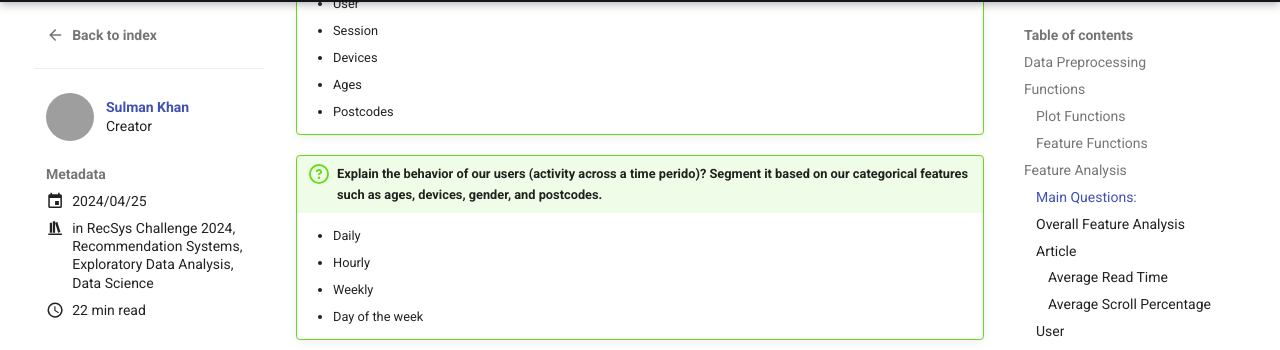
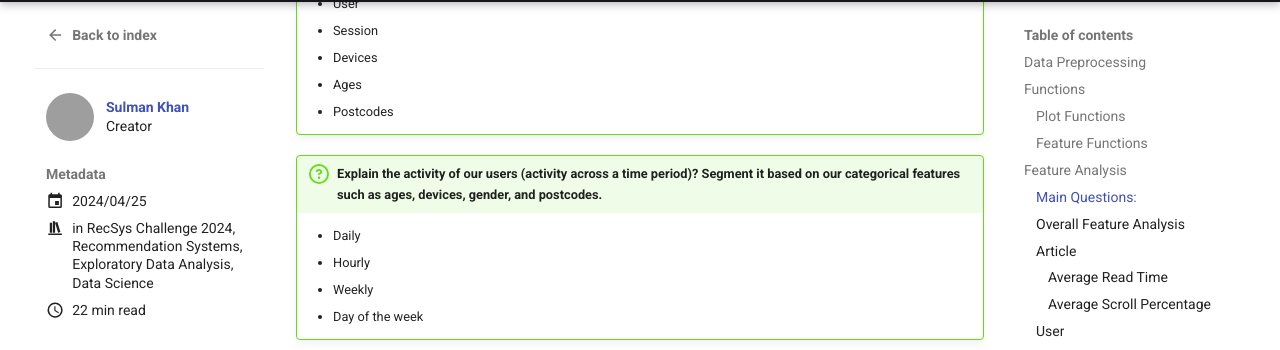
Before and after one commit to SulmanK/Blog, an MkDocs documentation site: the page built from docs/writing/posts/recsys_2024_eda.md, in a window 1280 px wide and 900 px high, scrolled down 8388 px. Shown: the part 94-444 px from the top of the window. Built offline with MkDocs 1.6.1 and Material for MkDocs 9.7.7, drawn with Linux system fonts in a browser that asks for light colours; comment, search, counter and statistics services are not loaded; some of the changed text lies outside the part shown; grey boxes are pictures that could not be loaded.

Commit message:
fixed capitalization

````diff
--- a/docs/writing/posts/recsys_2024_eda.md
+++ b/docs/writing/posts/recsys_2024_eda.md
@@ -374,7 +374,7 @@
     - Postcodes
 
 
-!!! question "Explain the behavior of our users (activity across a time perido)? Segment it based on our categorical features such as ages, devices, gender, and postcodes."
+!!! question "Explain the activity of our users (activity across a time period)? Segment it based on our categorical features such as ages, devices, gender, and postcodes."
 
     - Daily
     - Hourly
@@ -1120,7 +1120,7 @@
 
     ![](./img/device_sp.png)
 
-!!! question "What is the topic distribution for Devices?"
+!!! question "What is the topic distribution for devices?"
 
 !!! success "Solution"
     The topic distribution is relatively consistent across all devices: Kendt > Sport > Begivenhed, Underholdning > Kriminalitet
@@ -1162,7 +1162,7 @@
 
 ### Age
 
-!!! question "What are the distribution of Ages?"
+!!! question "What are the distribution of ages?"
 
 !!! success "Solution"
     There's significant variation in the frequency of ages, with a majority of users falling within the 50-79 age range.
@@ -1176,7 +1176,7 @@
     ![](./img/age_dist.png)
 
 
-!!! question "What is the distribution of read time and scroll percentages for Ages?"
+!!! question "What is the distribution of read time and scroll percentages for ages?"
 
 
 !!! success "Solution"
@@ -1204,7 +1204,7 @@
     ```
     ![](./img/age_sp.png)
 
-!!! question "What is the topic distribution for Age?"
+!!! question "What is the topic distribution for age?"
 !!! success "Solution"
     Five topics consistently appear across all age ranges, but their frequency varies within each age group.
     ```python
@@ -1230,7 +1230,7 @@
     ![](./img/age_topics.png)
 
 
-!!! question "What is the daily and hourly activity for Age?"
+!!! question "What is the daily and hourly activity for age?"
 !!! success "Solution"
     The daily and hourly activity trajectories are similar across each age group, except for the 90-99 age group, which appears scattered due to missing data on certain dates.
     ```python
````
